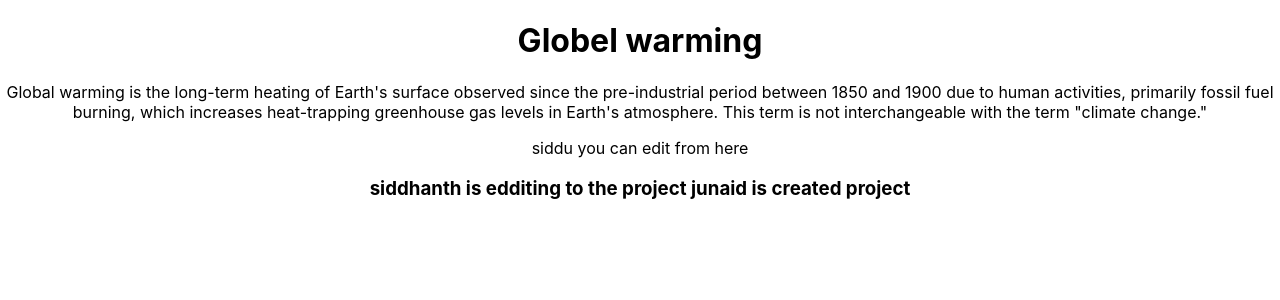
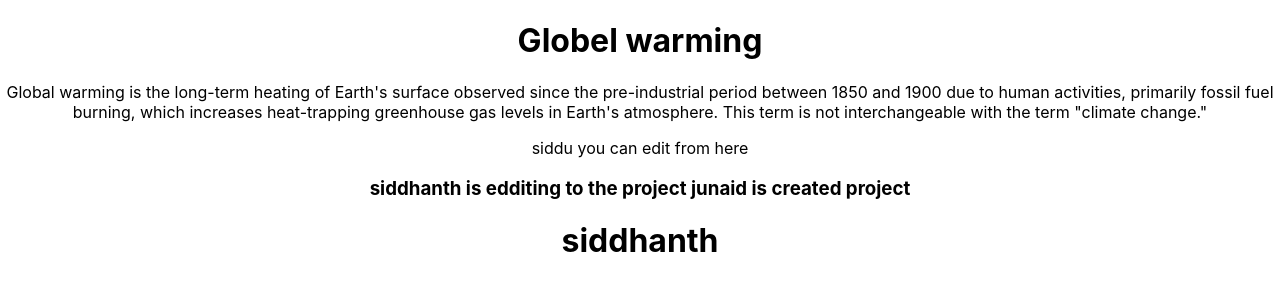
Before and after one commit to JunaidAliMohd/projectbysidduandjunaid, a React (Create React App) app in the folder projectteam/: page / in a window 1280 px wide. Shown: the top 300 px of the page. Built offline with nearby package versions, Linux system fonts and the light colour scheme.

Commit message:
added siddhanth

```diff
--- a/projectteam/src/App.js
+++ b/projectteam/src/App.js
@@ -7,6 +7,7 @@ function App() {
       <p>Global warming is the long-term heating of Earth's surface observed since the pre-industrial period between 1850 and 1900 due to human activities, primarily fossil fuel burning, which increases heat-trapping greenhouse gas levels in Earth's atmosphere. This term is not interchangeable with the term "climate change."</p>
       <p>siddu you can edit from here</p>
       <h3>siddhanth is edditing to the project junaid is created project</h3>
+      <h1>siddhanth</h1>
     </div>
   );
 }
```
